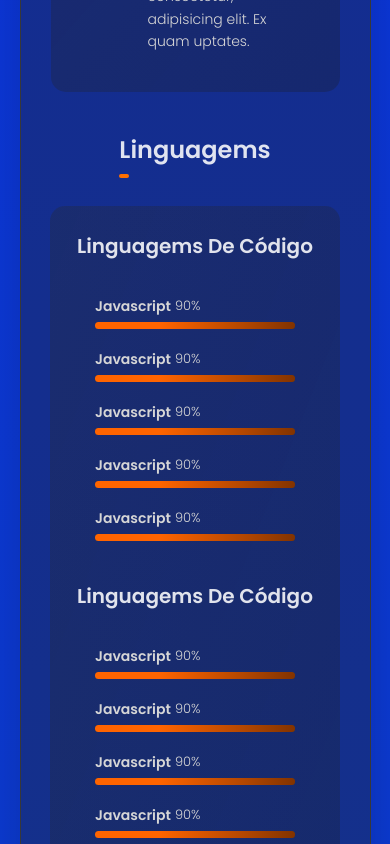
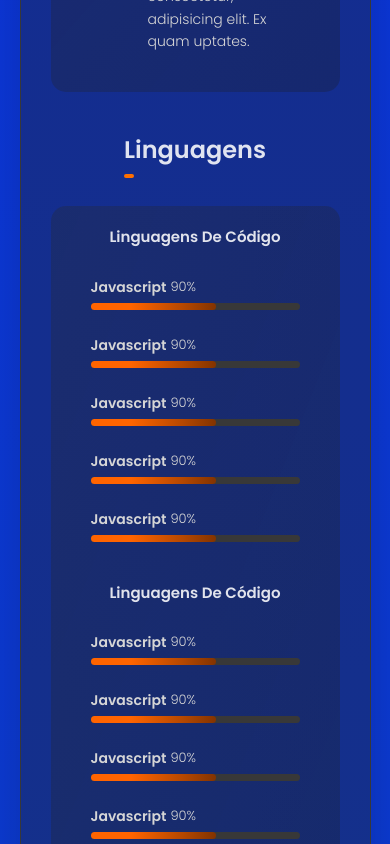
Before and after one commit to DropperDEV/portfolium, a React (Vite) app: page / in a window 390 px wide. Shown: the part 2500-3344 px from the top of the page. Built offline with nearby package versions, Linux system fonts and the light colour scheme.

Commit message:
feat: add responsiviness in skill list

```diff
--- a/src/pages/About.tsx
+++ b/src/pages/About.tsx
@@ -12,31 +12,32 @@ import { colors, device, gradients, typography } from "../utils/StyleVars";
 
 const StyledBigContainer = styled.div`
   background: ${gradients.bgGradientJet};
-  padding: 25px;
-  display: grid;
-  grid-template-columns: repeat(2, 1fr);
-  grid-template-rows: 1fr;
-  grid-column-gap: 10px;
-  grid-row-gap: 0px;
+  display: flex;
+  justify-content: space-between;
+  width: 100%;
   border-radius: 15px;
+  padding: 20px;
+  gap: 30px;
 
-  @media ${device.sm} {
+  @media ${device.xs} {
+    display: grid;
     grid-template-columns: repeat(1, 1fr);
     grid-row-gap: 20px;
   }
+
 `;
 
 const StyledHalfContainer = styled.div`
   display: flex;
   flex-direction: column;
-  gap: 15px;
+  width: 100%;
+  gap: 8px;
 `;
 
 const StyledSkillList = styled.ul`
-  display: grid;
-  grid-template-columns: 1fr;
-  grid-template-rows: repeat(5, 1fr);
-  grid-row-gap: 20px;
+  display: flex;
+  flex-direction: column;
+  gap: 25px;
   padding: 20px;
 `;
 
@@ -45,6 +46,14 @@ const StyledSkillListTitle = styled.p`
   text-transform: capitalize;
   font-weight: ${typography.fw600};
   text-align: center;
+
+  @media ${device.md}{
+    font-size: ${typography.fs4};
+  }
+
+  @media ${device.sm}{
+    font-size: ${typography.fs5};
+  }
 `;
 
 const StyledSkillItem = styled.li`
@@ -69,7 +78,7 @@ const StyledSkillWrapperTitle = styled.div`
 `;
 
 const StyledSkillProgress = styled.div`
-  min-width: 350px;
+  min-width: 100%;
   height: 7px;
   background: ${colors.jet};
   border: none;
@@ -83,21 +92,9 @@ const StyledSkillProgress = styled.div`
       rgba(180, 71, 0, 1) 74%,
       rgba(130, 51, 0, 1) 100%
     );
-    min-width: 60%;
+    max-width: 60%;
     height: 100%;
-    border-radius: 10px;
-  }
-
-  @media ${device.md} {
-    min-width: 320px;
-  }
-
-  @media ${device.sm}{
-    min-width: 240px;
-  }
-
-  @media ${device.xs} {
-    min-width: 200px;
+    border-radius: inherit;
   }
 `;
 
@@ -156,10 +153,10 @@ function About() {
           />
         </TwoColumsSection>
       </Section>
-      <Section title="Linguagems">
+      <Section title="Linguagens">
         <StyledBigContainer>
           <StyledHalfContainer>
-            <StyledSkillListTitle>linguagems de código</StyledSkillListTitle>
+            <StyledSkillListTitle>Linguagens de código</StyledSkillListTitle>
             <StyledSkillList>
               <StyledSkillItem>
                 <StyledSkillWrapperTitle>
@@ -209,7 +206,7 @@ function About() {
             </StyledSkillList>
           </StyledHalfContainer>
           <StyledHalfContainer>
-            <StyledSkillListTitle>linguagems de código</StyledSkillListTitle>
+            <StyledSkillListTitle>Linguagens de código</StyledSkillListTitle>
             <StyledSkillList>
               <StyledSkillItem>
                 <StyledSkillWrapperTitle>
```
